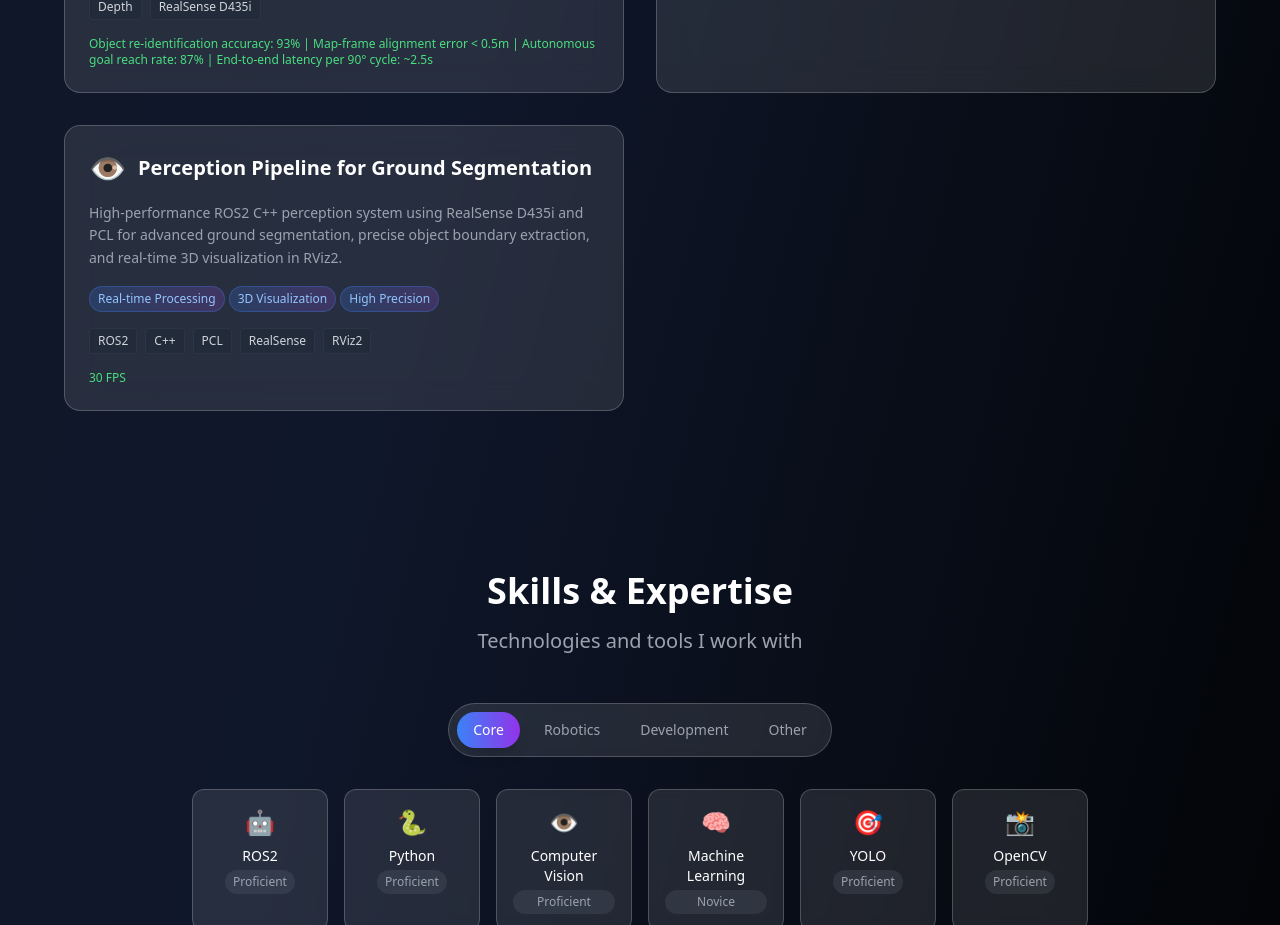
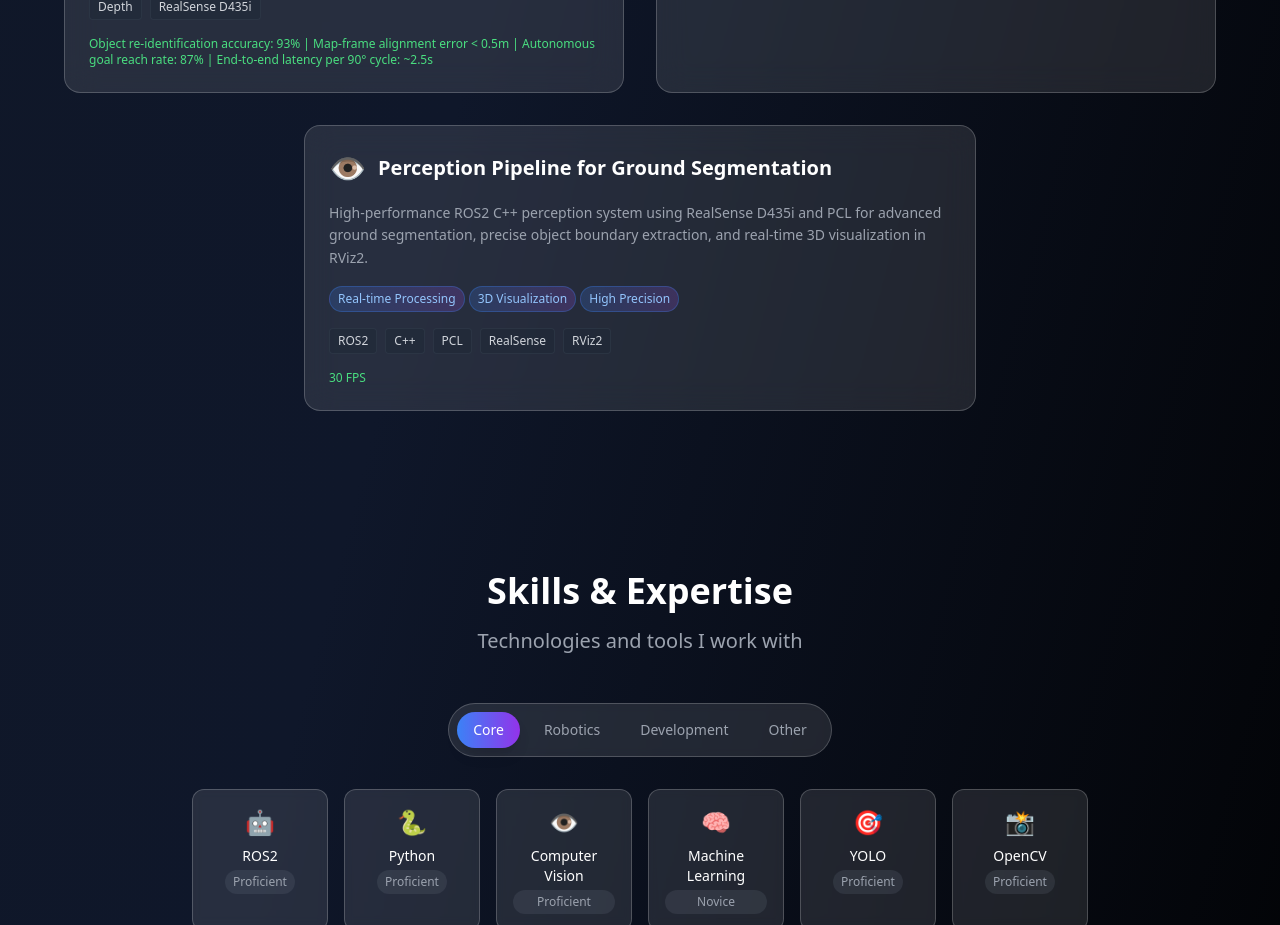
Before and after one commit to Aditya0908/portfolio_website, a React (Vite) app: page / in a window 1280 px wide. Shown: the part 3040-3965 px from the top of the page. Built offline with nearby package versions, Linux system fonts and the light colour scheme.

Commit message:
when odd number of projects, the last card will span both columns but be centered and limited in width

```diff
--- a/src/app.jsx
+++ b/src/app.jsx
@@ -1093,9 +1093,9 @@ function FloatingElements() {
   return (
     <div className="fixed inset-0 pointer-events-none overflow-hidden">
       <div className="absolute top-20 left-10 w-20 h-20 bg-blue-500/20 rounded-full blur-xl animate-pulse"></div>
-      <div className="absolute top-40 right-20 w-32 h-32 bg-purple-500/20 rounded-full blur-xl animate-pulse" style={{animationDelay: '1s'}}></div>
-      <div className="absolute bottom-20 left-20 w-24 h-24 bg-green-500/20 rounded-full blur-xl animate-pulse" style={{animationDelay: '2s'}}></div>
-      <div className="absolute bottom-40 right-10 w-16 h-16 bg-pink-500/20 rounded-full blur-xl animate-pulse" style={{animationDelay: '3s'}}></div>
+      <div className="absolute top-40 right-20 w-32 h-32 bg-purple-500/20 rounded-full blur-xl animate-pulse" style={{ animationDelay: '1s' }}></div>
+      <div className="absolute bottom-20 left-20 w-24 h-24 bg-green-500/20 rounded-full blur-xl animate-pulse" style={{ animationDelay: '2s' }}></div>
+      <div className="absolute bottom-40 right-10 w-16 h-16 bg-pink-500/20 rounded-full blur-xl animate-pulse" style={{ animationDelay: '3s' }}></div>
     </div>
   );
 }
@@ -1396,15 +1396,93 @@ function Projects() {
   ];
 
   return (
+//     <section id="projects" className="py-20 max-w-6xl mx-auto">
+//       <div className="text-center mb-16">
+//         <h2 className="text-4xl font-bold mb-4">Featured Projects</h2>
+//         <p className="text-xl text-gray-400">Some of the things I've built and currently working on</p>
+//       </div>
+
+//       <div className="grid md:grid-cols-2 gap-8">
+//         {projects.map((project, index) => (
+//           <GlassCard key={index} className="group hover:scale-105 transition-all duration-300 relative overflow-hidden">
+//             {/* Background gradient overlay */}
+//             <div className="absolute inset-0 bg-gradient-to-br from-blue-500/5 via-purple-500/5 to-pink-500/5 opacity-0 group-hover:opacity-100 transition-opacity duration-300"></div>
+
+//             <div className="relative z-10">
+//               <div className="flex justify-between items-start mb-4">
+//                 <div className="flex items-center gap-3">
+//                   <div className="text-3xl">{project.icon}</div>
+//                   <h3 className="text-xl font-semibold group-hover:text-blue-400 transition-colors">
+//                     {project.title}
+//                   </h3>
+//                 </div>
+//                 {project.status === "coming-soon" && (
+//                   <span className="bg-gradient-to-r from-yellow-500 to-orange-500 text-xs px-2 py-1 rounded-full animate-pulse">
+//                     Coming Soon
+//                   </span>
+//                 )}
+//               </div>
+
+//               <p className="text-gray-400 text-sm mb-4 leading-relaxed">
+//                 {project.description}
+//               </p>
+
+//               {/* Highlights */}
+//               <div className="flex flex-wrap gap-1 mb-4">
+//                 {project.highlights.map((highlight, i) => (
+//                   <span key={i} className="bg-gradient-to-r from-blue-500/20 to-purple-500/20 text-blue-300 text-xs px-2 py-1 rounded-full border border-blue-500/30">
+//                     {highlight}
+//                   </span>
+//                 ))}
+//               </div>
+
+//               {/* Tech stack */}
+//               <div className="flex flex-wrap gap-2 mb-4">
+//                 {project.tech.map((tech, i) => (
+//                   <span key={i} className="bg-gray-800/50 text-gray-300 text-xs px-2 py-1 rounded border border-gray-700/50">
+//                     {tech}
+//                   </span>
+//                 ))}
+//               </div>
+
+//               {/* Metrics and GitHub */}
+//               <div className="flex justify-between items-center">
+//                 <div className="text-xs text-green-400 font-medium">
+//                   {project.metrics}
+//                 </div>
+//                 {project.github && (
+//                   <a href={project.github} target="_blank" className="inline-flex items-center gap-2 text-sm text-blue-400 hover:text-blue-300 transition-colors">
+//                     <Github className="w-4 h-4" />
+//                     Code
+//                     <ExternalLink className="w-3 h-3" />
+//                   </a>
+//                 )}
+//               </div>
+//             </div>
+//           </GlassCard>
+//         ))}
+//       </div>
+//     </section>
+//   );
+// }
+
+
     <section id="projects" className="py-20 max-w-6xl mx-auto">
       <div className="text-center mb-16">
         <h2 className="text-4xl font-bold mb-4">Featured Projects</h2>
         <p className="text-xl text-gray-400">Some of the things I've built and currently working on</p>
       </div>
 
-      <div className="grid md:grid-cols-2 gap-8">
+      <div className="grid grid-cols-1 md:grid-cols-2 gap-8">
         {projects.map((project, index) => (
-          <GlassCard key={index} className="group hover:scale-105 transition-all duration-300 relative overflow-hidden">
+          <GlassCard
+            key={index}
+            className={`group hover:scale-105 transition-all duration-300 relative overflow-hidden ${
+              projects.length % 2 !== 0 && index === projects.length - 1
+                ? 'md:col-span-2 md:max-w-2xl md:mx-auto'
+                : ''
+            }`}
+          >
             {/* Background gradient overlay */}
             <div className="absolute inset-0 bg-gradient-to-br from-blue-500/5 via-purple-500/5 to-pink-500/5 opacity-0 group-hover:opacity-100 transition-opacity duration-300"></div>
 
@@ -1520,8 +1598,7 @@ function Skills() {
             <button
               key={category}
               onClick={() => setActiveCategory(category)}
-              className={`px-4 py-2 rounded-full text-sm font-medium transition-all duration-300 ${
-                activeCategory === category
+              className={`px-4 py-2 rounded-full text-sm font-medium transition-all duration-300 ${activeCategory === category
                 ? 'bg-gradient-to-r from-blue-500 to-purple-600 text-white shadow-lg'
                 : 'text-gray-400 hover:text-white hover:bg-white/10'
                 }`}
@@ -1546,8 +1623,7 @@ function Skills() {
               </div>
               <div className="text-center">
                 <div className="font-medium text-sm">{skill.name}</div>
-                <div className={`text-xs mt-1 px-2 py-1 rounded-full ${
-                  skill.level === 'Expert' ? 'bg-green-500/20 text-green-400' :
+                <div className={`text-xs mt-1 px-2 py-1 rounded-full ${skill.level === 'Expert' ? 'bg-green-500/20 text-green-400' :
                   skill.level === 'Advanced' ? 'bg-blue-500/20 text-blue-400' :
                     skill.level === 'Intermediate' ? 'bg-yellow-500/20 text-yellow-400' :
                       'bg-gray-500/20 text-gray-400'
@@ -1620,7 +1696,7 @@ function Contact() {
               <Mail className="w-4 h-4 mr-2" />
               Send Email
             </Button>
-            <Button variant="secondary" className="w-full"onClick={() => window.open('src/aditya_resume.pdf' ,'_blank')}>
+            <Button variant="secondary" className="w-full" onClick={() => window.open('src/aditya_resume.pdf', '_blank')}>
               <Download className="w-4 h-4 mr-2" />
               Download Resume
             </Button>
```
Lines whose indentation alone changed are shown as unchanged.
